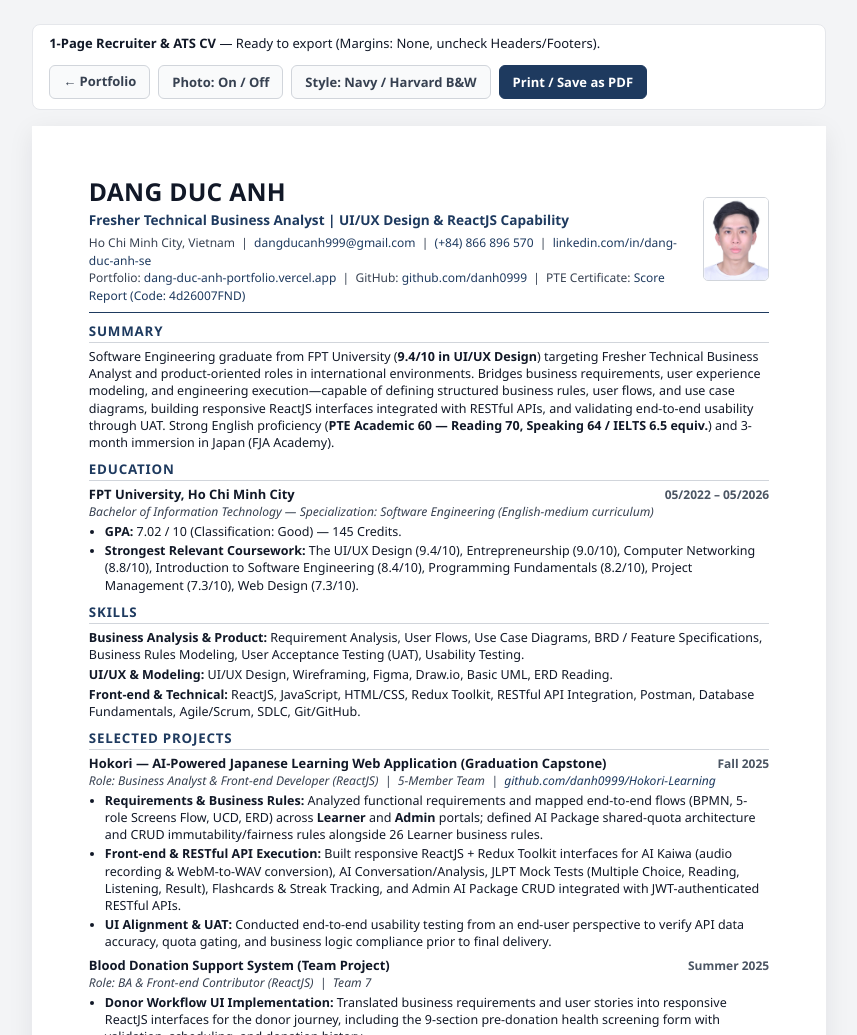
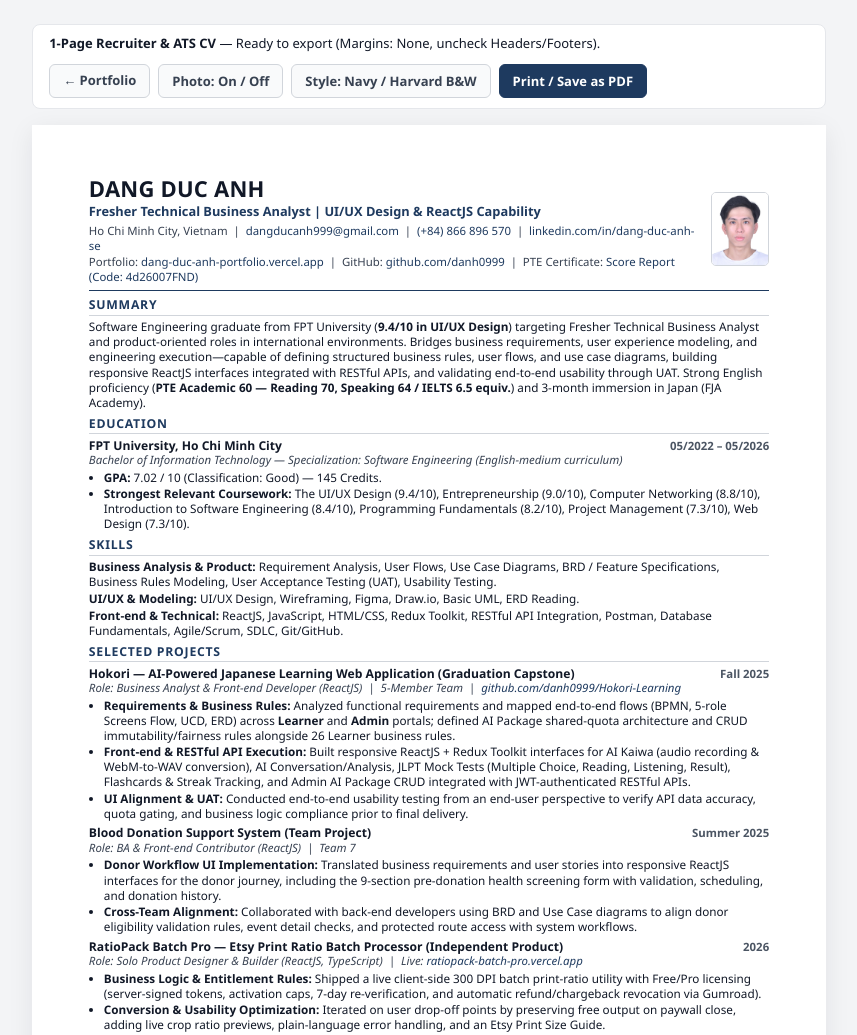
Before and after one commit to danh0999/danh0999.github.io, a plain HTML site: page cv.html in a window 1280 px wide. Shown: the top 1035 px of the page, without its empty margins (211-1068 px from the left). Drawn offline with Linux system fonts and the light colour scheme.

Commit message:
style(cv): tune print spacing so English CV fits strictly on 1 A4 page

```diff
--- a/cv.html
+++ b/cv.html
@@ -8,7 +8,7 @@
     /* ATS-Friendly Single-Column Resume Stylesheet (A4 1-Page Print Optimized) */
     @page {
       size: A4;
-      margin: 10mm 12mm;
+      margin: 7.5mm 10.5mm;
     }
 
     *, *::before, *::after {
@@ -21,8 +21,8 @@
       background: #f3f4f6;
       color: #111827;
       font-family: 'Segoe UI', Arial, Helvetica, sans-serif;
-      font-size: 9.4pt;
-      line-height: 1.37;
+      font-size: 8.8pt;
+      line-height: 1.29;
       -webkit-font-smoothing: antialiased;
     }
 
@@ -96,10 +96,10 @@
       display: flex;
       justify-content: space-between;
       align-items: center;
-      gap: 16px;
+      gap: 14px;
       border-bottom: 1.5px solid #1e3a5f;
-      padding-bottom: 8px;
-      margin-bottom: 9px;
+      padding-bottom: 6px;
+      margin-bottom: 6px;
     }
 
     .cv-header-main {
@@ -108,8 +108,8 @@
     }
 
     .cv-avatar {
-      width: 66px;
-      height: 84px;
+      width: 58px;
+      height: 74px;
       object-fit: cover;
       object-position: center 18%;
       border-radius: 5px;
@@ -123,24 +123,24 @@
 
     .cv-name {
       margin: 0;
-      font-size: 18.5pt;
+      font-size: 16.5pt;
       font-weight: 700;
       letter-spacing: 0.01em;
       color: #111827;
     }
 
     .cv-headline {
-      margin: 2px 0 5px;
-      font-size: 10.2pt;
+      margin: 1px 0 3px;
+      font-size: 9.6pt;
       font-weight: 600;
       color: #1e3a5f;
     }
 
     .cv-contact {
       margin: 0;
-      font-size: 9pt;
+      font-size: 8.55pt;
       color: #374151;
-      line-height: 1.45;
+      line-height: 1.35;
     }
 
     .cv-contact a {
@@ -153,26 +153,26 @@
     }
 
     section {
-      margin-bottom: 9px;
+      margin-bottom: 6px;
     }
 
     h2 {
-      font-size: 10pt;
+      font-size: 9.2pt;
       font-weight: 700;
       text-transform: uppercase;
       letter-spacing: 0.06em;
       color: #1e3a5f;
       border-bottom: 1px solid #d1d5db;
-      padding-bottom: 2px;
-      margin: 0 0 5px;
+      padding-bottom: 1.5px;
+      margin: 0 0 3.5px;
     }
 
     p {
-      margin: 0 0 4px;
+      margin: 0 0 3px;
     }
 
     .entry {
-      margin-bottom: 7px;
+      margin-bottom: 4.5px;
     }
 
     .entry:last-child {
@@ -189,21 +189,21 @@
     .entry-title {
       font-weight: 700;
       color: #111827;
-      font-size: 9.7pt;
+      font-size: 9.1pt;
     }
 
     .entry-date {
-      font-size: 9pt;
+      font-size: 8.55pt;
       color: #4b5563;
       white-space: nowrap;
       font-weight: 600;
     }
 
     .entry-sub {
-      font-size: 9.1pt;
+      font-size: 8.6pt;
       color: #374151;
       font-style: italic;
-      margin-bottom: 2.5px;
+      margin-bottom: 1.5px;
     }
 
     .entry-sub a,
@@ -213,12 +213,12 @@
     }
 
     ul {
-      margin: 2px 0 0;
-      padding-left: 16px;
+      margin: 1.5px 0 0;
+      padding-left: 15px;
     }
 
     li {
-      margin-bottom: 2px;
+      margin-bottom: 1.2px;
     }
 
     .skills-list {
@@ -228,7 +228,7 @@
     }
 
     .skills-list li {
-      margin-bottom: 2.5px;
+      margin-bottom: 1.5px;
     }
 
     body.bw-mode .cv-header {
```
Also changed, not shown: 1 other file.
